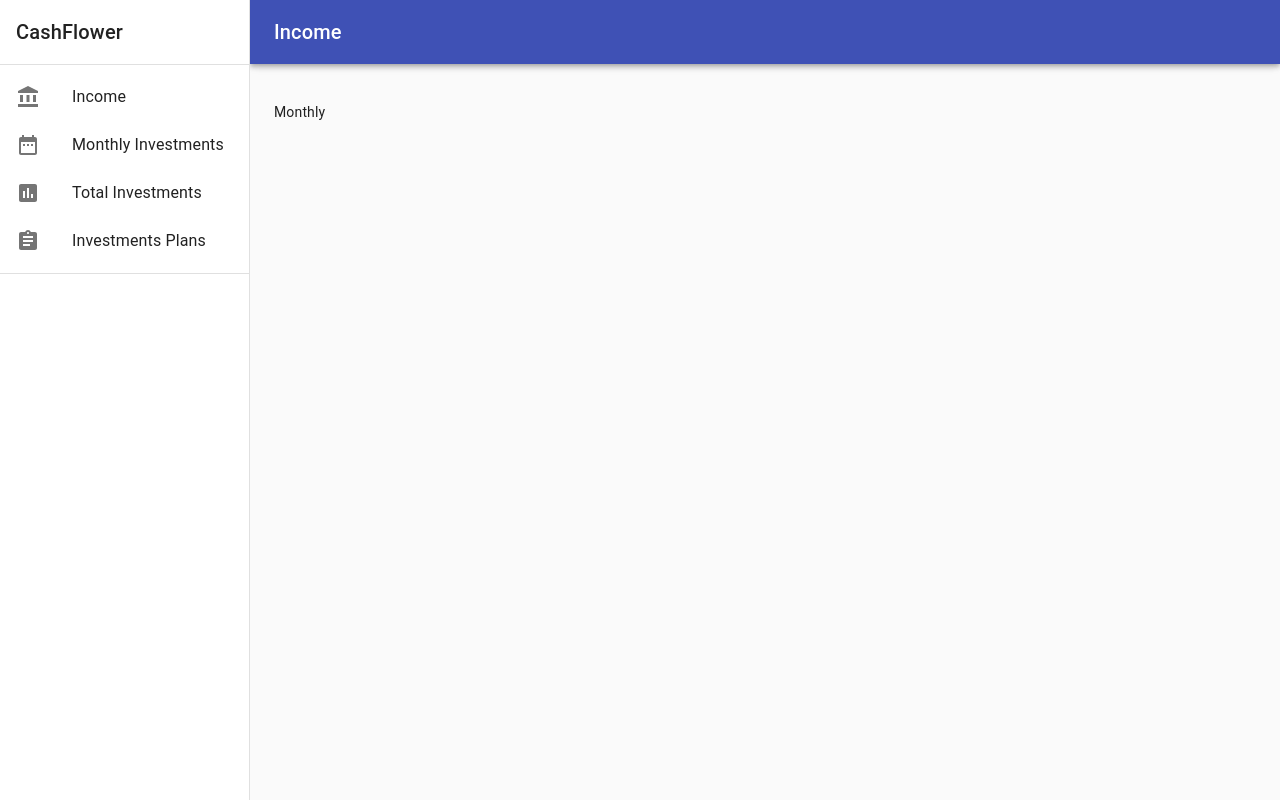
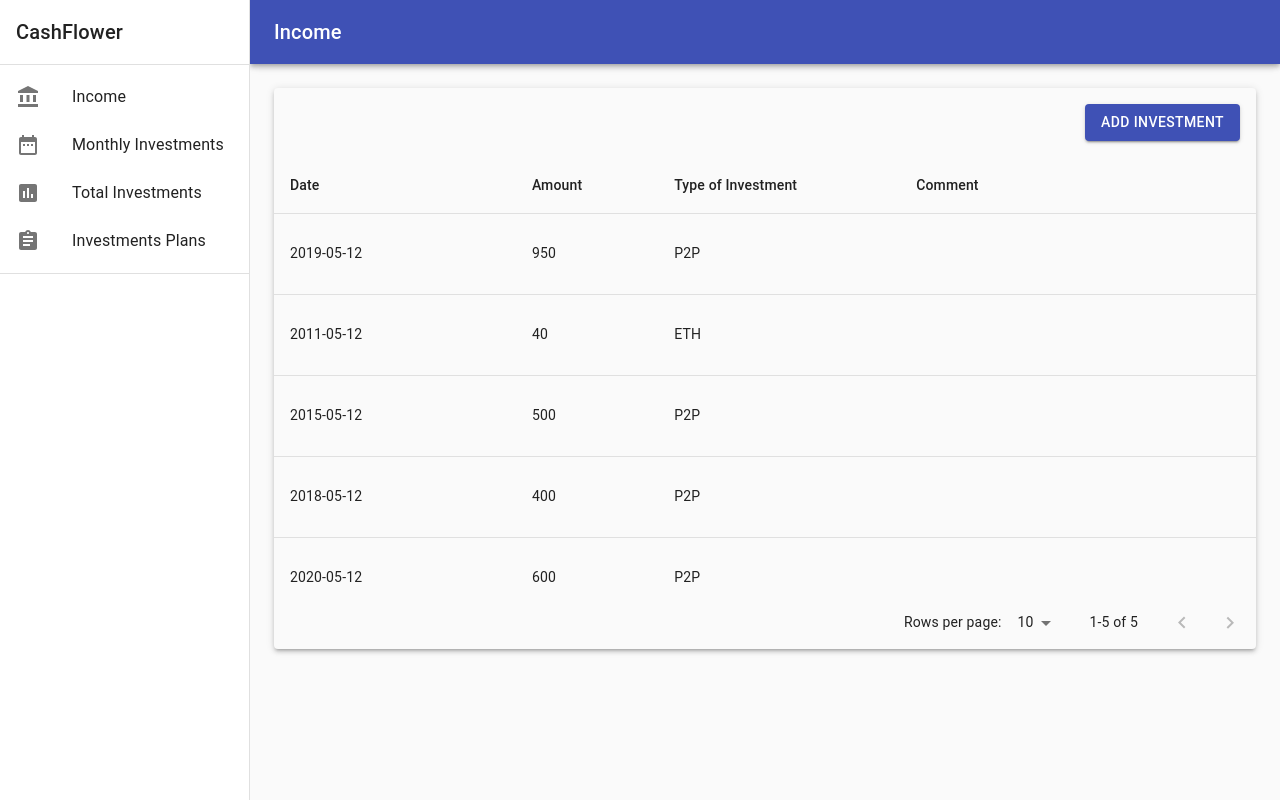
Before and after one commit to ModestB/cashflower, a React (Create React App) app: page /monthly in a window 1280 px wide. Built offline with nearby package versions, Linux system fonts and the light colour scheme.

Commit message:
add MainContainer, improve select options

```diff
--- a/src/components/dataTable/DataTable.js
+++ b/src/components/dataTable/DataTable.js
@@ -100,8 +100,6 @@ export default function DataTable(props) {
 
       return 0;
     });
-    console.log("edit");
-    console.log(sortedTableData);
 
     // Add Data
     setTableData(sortedTableData);
--- a/src/components/dataTable/addData/selectInput/SelectInput.js
+++ b/src/components/dataTable/addData/selectInput/SelectInput.js
@@ -17,10 +17,7 @@ export default function SelectInput(props) {
         onChange={props.onChangeHandler}
       >
         {props.options.map((option) => {
-          let value = option === "none" ? "" : option;
-          let label = option.charAt(0).toUpperCase() + option.slice(1);
-
-          return <MenuItem value={value}>{label}</MenuItem>;
+          return <MenuItem value={option.value}>{option.label}</MenuItem>;
         })}
       </Select>
     </React.Fragment>
--- /dev/null
+++ b/src/components/mainContainer/MainContainer.js
@@ -0,0 +1,39 @@
+import React from "react";
+
+import { makeStyles } from "@material-ui/core/styles";
+import Paper from "@material-ui/core/Paper";
+import Grid from "@material-ui/core/Grid";
+
+import DataTable from "../dataTable/DataTable";
+
+const useStyles = makeStyles((theme) => ({
+  root: {
+    flexGrow: 1,
+  },
+  paper: {
+    padding: theme.spacing(2),
+    textAlign: "center",
+    color: theme.palette.text.secondary,
+  },
+}));
+
+export default function MainContainer(props) {
+  const classes = useStyles();
+
+  return (
+    <div className={classes.root}>
+      <Grid container spacing={3}>
+        <Grid item xs={12}>
+          <DataTable
+            columns={props.columns}
+            tableData={props.tableData}
+            submitBtnLabel={props.submitBtnLabel}
+          />
+        </Grid>
+        {/* <Grid item xs={6}>
+          <Paper className={classes.paper}>Graph</Paper>
+        </Grid> */}
+      </Grid>
+    </div>
+  );
+}
--- a/src/domain/income/Income.js
+++ b/src/domain/income/Income.js
@@ -1,21 +1,6 @@
 import React from "react";
 
-import { makeStyles } from "@material-ui/core/styles";
-import Paper from "@material-ui/core/Paper";
-import Grid from "@material-ui/core/Grid";
-
-import Table from "../../components/dataTable/DataTable";
-
-const useStyles = makeStyles((theme) => ({
-  root: {
-    flexGrow: 1,
-  },
-  paper: {
-    padding: theme.spacing(2),
-    textAlign: "center",
-    color: theme.palette.text.secondary,
-  },
-}));
+import MainContainer from "../../components/mainContainer/MainContainer";
 
 const columns = [
   {
@@ -37,7 +22,13 @@ const columns = [
     label: "Income type",
     editable: true,
     inputType: "select",
-    inputOptions: ["none", "winnings", "salary", "gift", "interest"],
+    inputOptions: [
+      { value: "", label: "None" },
+      { value: "winnings", label: "Winnings" },
+      { value: "salary", label: "Salary" },
+      { value: "gift", label: "Gift" },
+      { value: "interest", label: "Interest" },
+    ],
     minWidth: 170,
   },
   {
@@ -63,23 +54,12 @@ const tableData = [
 ];
 
 function Income() {
-  const classes = useStyles();
-
   return (
-    <div className={classes.root}>
-      <Grid container spacing={3}>
-        <Grid item xs={12}>
-          <Table
-            columns={columns}
-            tableData={tableData}
-            submitBtnLabel="Add Income"
-          />
-        </Grid>
-        {/* <Grid item xs={6}>
-          <Paper className={classes.paper}>Graph</Paper>
-        </Grid> */}
-      </Grid>
-    </div>
+    <MainContainer
+      columns={columns}
+      tableData={tableData}
+      submitBtnLabel="Add Income"
+    />
   );
 }
 
--- a/src/domain/monthly/Monthly.js
+++ b/src/domain/monthly/Monthly.js
@@ -1,7 +1,66 @@
 import React from "react";
 
+import MainContainer from "../../components/mainContainer/MainContainer";
+
+const columns = [
+  {
+    id: "date",
+    label: "Date",
+    editable: true,
+    inputType: "date",
+    minWidth: 170,
+  },
+  {
+    id: "amount",
+    label: "Amount",
+    editable: true,
+    inputType: "number",
+    minWidth: 100,
+  },
+  {
+    id: "type",
+    label: "Type of Investment",
+    editable: true,
+    inputType: "select",
+    inputOptions: [
+      { value: "", label: "None" },
+      { value: "p2p", label: "P2P" },
+      { value: "etf", label: "ETF" },
+      { value: "stocks", label: "Stocks" },
+      { value: "interest", label: "Interest" },
+    ],
+    minWidth: 170,
+  },
+  {
+    id: "comment",
+    label: "Comment",
+    editable: true,
+    inputType: "textArea",
+    minWidth: 170,
+  },
+  {
+    id: "edit",
+    label: "",
+    minWidth: 50,
+  },
+];
+
+const tableData = [
+  { id: "1", date: "2019-05-12", amount: 950, type: "P2P", comment: "" },
+  { id: "2", date: "2011-05-12", amount: 40, type: "ETH", comment: "" },
+  { id: "3", date: "2015-05-12", amount: 500, type: "P2P", comment: "" },
+  { id: "4", date: "2018-05-12", amount: 400, type: "P2P", comment: "" },
+  { id: "5", date: "2020-05-12", amount: 600, type: "P2P", comment: "" },
+];
+
 const Monthly = () => {
-  return <p>Monthly</p>;
+  return (
+    <MainContainer
+      columns={columns}
+      tableData={tableData}
+      submitBtnLabel="Add Investment"
+    />
+  );
 };
 
 export default Monthly;
```
